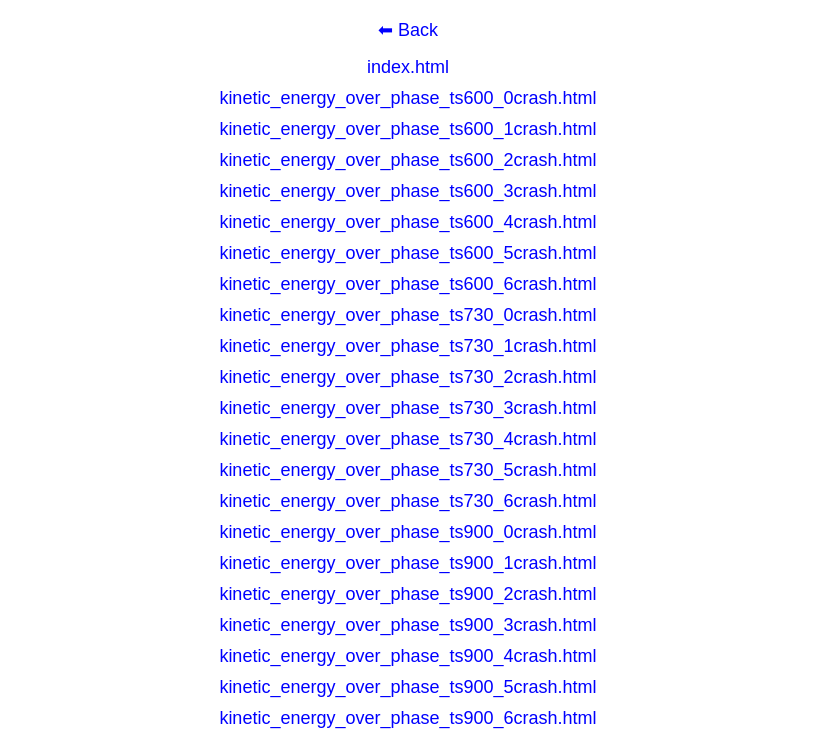
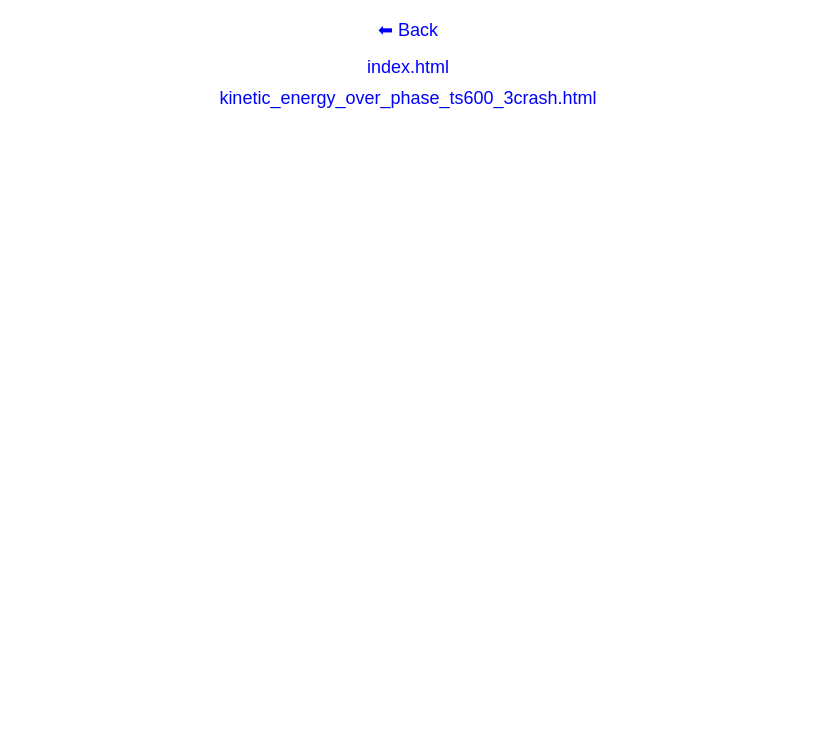
Before and after one commit to humerbenGF/plotly_viewer, a plain HTML site: page axuv_crash_analysis_plots/recon_kinetic_energy/index.html in a window 1280 px wide. Shown: the part 61-806 px from the top of the page, without its empty margins (232-1047 px from the left). Drawn offline with Linux system fonts and the light colour scheme.

Commit message:
Auto-update index files

```diff
--- a/axuv_crash_analysis_plots/recon_kinetic_energy/index.html
+++ b/axuv_crash_analysis_plots/recon_kinetic_energy/index.html
@@ -17,27 +17,7 @@
     <a href="../index.html">⬅ Back</a>
     <ul>
         <li><a href="index.html" target="_blank">index.html</a></li>
-<li><a href="kinetic_energy_over_phase_ts600_0crash.html" target="_blank">kinetic_energy_over_phase_ts600_0crash.html</a></li>
-<li><a href="kinetic_energy_over_phase_ts600_1crash.html" target="_blank">kinetic_energy_over_phase_ts600_1crash.html</a></li>
-<li><a href="kinetic_energy_over_phase_ts600_2crash.html" target="_blank">kinetic_energy_over_phase_ts600_2crash.html</a></li>
 <li><a href="kinetic_energy_over_phase_ts600_3crash.html" target="_blank">kinetic_energy_over_phase_ts600_3crash.html</a></li>
-<li><a href="kinetic_energy_over_phase_ts600_4crash.html" target="_blank">kinetic_energy_over_phase_ts600_4crash.html</a></li>
-<li><a href="kinetic_energy_over_phase_ts600_5crash.html" target="_blank">kinetic_energy_over_phase_ts600_5crash.html</a></li>
-<li><a href="kinetic_energy_over_phase_ts600_6crash.html" target="_blank">kinetic_energy_over_phase_ts600_6crash.html</a></li>
-<li><a href="kinetic_energy_over_phase_ts730_0crash.html" target="_blank">kinetic_energy_over_phase_ts730_0crash.html</a></li>
-<li><a href="kinetic_energy_over_phase_ts730_1crash.html" target="_blank">kinetic_energy_over_phase_ts730_1crash.html</a></li>
-<li><a href="kinetic_energy_over_phase_ts730_2crash.html" target="_blank">kinetic_energy_over_phase_ts730_2crash.html</a></li>
-<li><a href="kinetic_energy_over_phase_ts730_3crash.html" target="_blank">kinetic_energy_over_phase_ts730_3crash.html</a></li>
-<li><a href="kinetic_energy_over_phase_ts730_4crash.html" target="_blank">kinetic_energy_over_phase_ts730_4crash.html</a></li>
-<li><a href="kinetic_energy_over_phase_ts730_5crash.html" target="_blank">kinetic_energy_over_phase_ts730_5crash.html</a></li>
-<li><a href="kinetic_energy_over_phase_ts730_6crash.html" target="_blank">kinetic_energy_over_phase_ts730_6crash.html</a></li>
-<li><a href="kinetic_energy_over_phase_ts900_0crash.html" target="_blank">kinetic_energy_over_phase_ts900_0crash.html</a></li>
-<li><a href="kinetic_energy_over_phase_ts900_1crash.html" target="_blank">kinetic_energy_over_phase_ts900_1crash.html</a></li>
-<li><a href="kinetic_energy_over_phase_ts900_2crash.html" target="_blank">kinetic_energy_over_phase_ts900_2crash.html</a></li>
-<li><a href="kinetic_energy_over_phase_ts900_3crash.html" target="_blank">kinetic_energy_over_phase_ts900_3crash.html</a></li>
-<li><a href="kinetic_energy_over_phase_ts900_4crash.html" target="_blank">kinetic_energy_over_phase_ts900_4crash.html</a></li>
-<li><a href="kinetic_energy_over_phase_ts900_5crash.html" target="_blank">kinetic_energy_over_phase_ts900_5crash.html</a></li>
-<li><a href="kinetic_energy_over_phase_ts900_6crash.html" target="_blank">kinetic_energy_over_phase_ts900_6crash.html</a></li>
     </ul>
 </body>
 </html>
```
